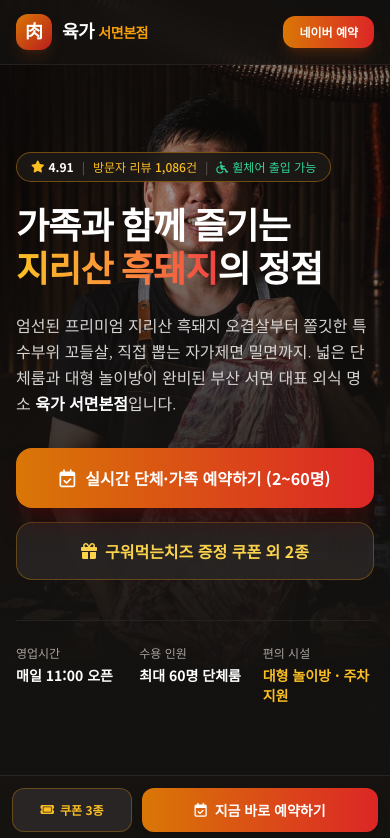
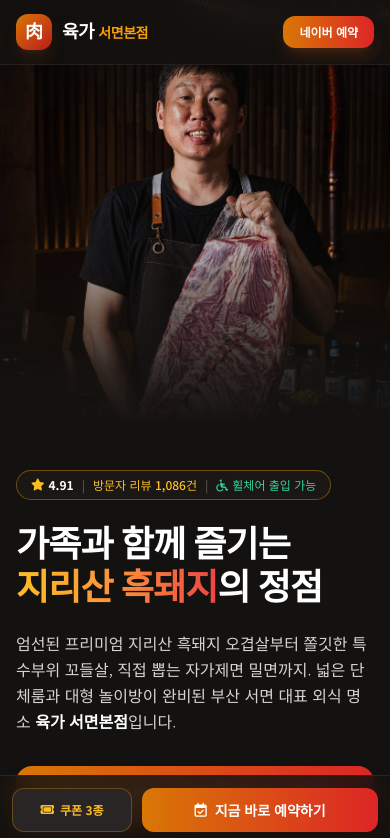
Before and after one commit to jungjinyoung3512/jungjinyoung3512, a plain HTML site: page yugga/index.html in a window 390 px wide. Shown: the top 838 px of the page. Drawn offline with nearby package versions, Linux system fonts and the light colour scheme.

Commit message:
대문 사장님 사진 모바일 레이아웃 정리 (얼굴·글자 겹침 제거)

```diff
--- a/yugga/index.html
+++ b/yugga/index.html
@@ -74,8 +74,34 @@
                     rgba(20, 18, 16, 0.94) 78%,
                     #141210 100%);
         }
+        /* 모바일·태블릿: 사장님 얼굴 위로 글자가 겹치지 않도록 사진은 상단 밴드, 글자는 아래 */
+        @media (max-width: 1023px) {
+            section.hero {
+                display: block;
+                min-height: 0;
+                padding-top: 0;
+            }
+            section.hero .hero-bg {
+                position: relative;
+                inset: auto;
+                height: max(50vh, 85vw);
+                min-height: 300px;
+                max-height: 660px;
+            }
+            .hero-photo {
+                object-position: 50% 20%;
+            }
+            .hero-overlay {
+                background: linear-gradient(to bottom,
+                    rgba(20, 18, 16, 0.52) 0%,
+                    rgba(20, 18, 16, 0.14) 30%,
+                    rgba(20, 18, 16, 0.30) 60%,
+                    rgba(20, 18, 16, 0.86) 88%,
+                    #141210 100%);
+            }
+        }
         /* PC(가로 화면): 세로 사진이 잘리지 않도록 우측에 원본 비율로 세우고 왼쪽은 어둡게 */
-        @media (min-width: 1280px) {
+        @media (min-width: 1024px) {
             .hero-photo {
                 position: absolute;
                 top: 0;
@@ -157,9 +183,9 @@
     </header>
 
     <!-- 히어로 섹션 (메인 배너) -->
-    <section class="relative min-h-[92vh] flex items-center pt-20 overflow-hidden">
+    <section class="hero relative min-h-[92vh] flex items-center pt-20 overflow-hidden">
         <!-- 대문 배경 사진: 육가 서면본점 대표 -->
-        <div class="absolute inset-0 z-0">
+        <div class="hero-bg absolute inset-0 z-0">
             <img id="menu-img-5" src="./hero.jpg"
                  onerror="this.src='https://placehold.co/1920x1080/1E1B18/D4AF37?text=Yugga+Seomyeon'"
                  alt="육가 서면본점 대표가 직접 고른 고기를 들고 있는 모습"
```
